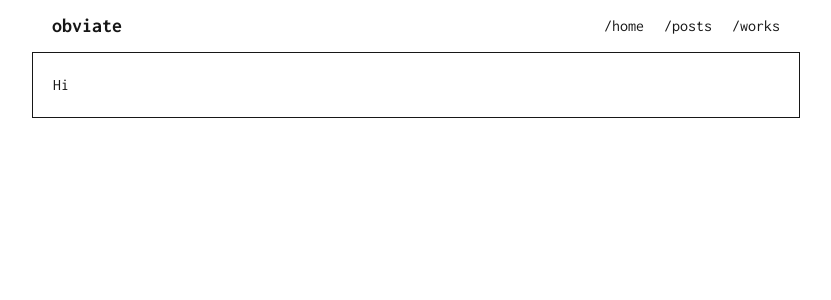
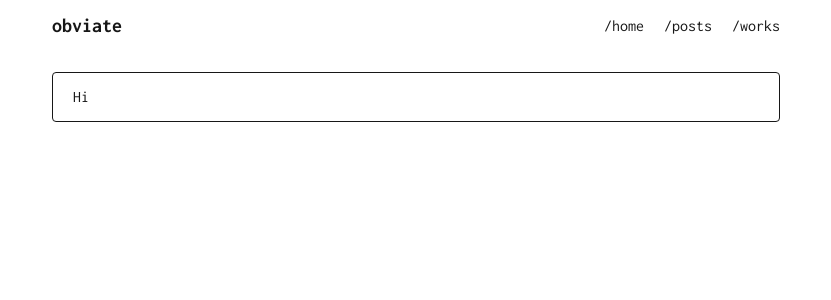
Before and after one commit to nyferin/obviate.my.id, a Next.js app: page / in a window 1280 px wide. Shown: the top 300 px of the page, without its empty margins (224-1055 px from the left). Built offline with nearby package versions, Linux system fonts and the light colour scheme.

Commit message:
fix: add className for children

```diff
--- a/src/components/container.tsx
+++ b/src/components/container.tsx
@@ -1,7 +1,17 @@
-export default function Container({ children }: { children: React.ReactNode }) {
+import React from "react";
+
+interface ContainerProps {
+  children: React.ReactNode;
+}
+
+export default function Container({ children }: ContainerProps) {
   return (
-    <main className="w-full max-w-3xl mx-auto p-5 flex flex-col gap-5 border">
-      {children}
+    <main className="w-full max-w-3xl mx-auto p-5 flex flex-col gap-5">
+      {React.Children.map(children, (child, index) => (
+        <div className="rounded-sm border px-5 py-3 text-justify" key={index}>
+          {child}
+        </div>
+      ))}
     </main>
   );
 }
```
